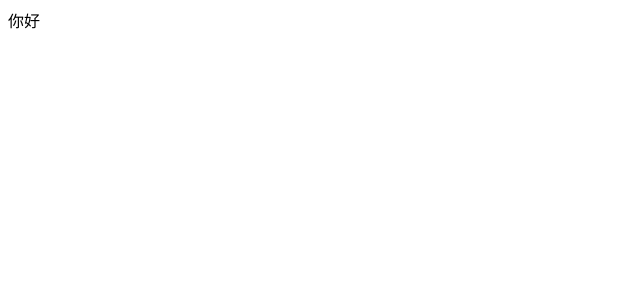
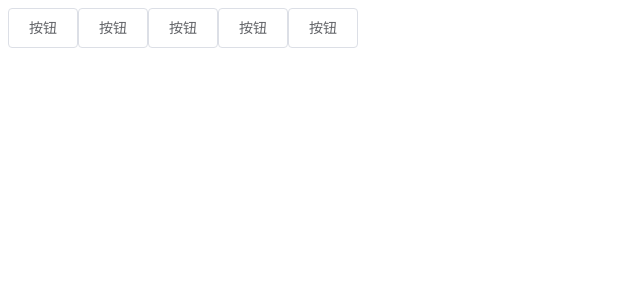
Before and after one commit to JunhaoAlexJiang/alex-ui, a Vue app: page / in a window 1280 px wide. Shown: the top 300 px of the page, without its empty margins (0-640 px from the left). Built offline with nearby package versions, Linux system fonts and the light colour scheme.

Commit message:
button组件的基础样式

```diff
--- a/src/App.vue
+++ b/src/App.vue
@@ -1,5 +1,13 @@
 <template>
-  <div id="app">你好</div>
+  <div id="app">
+    <div class="row">
+      <al-button>按钮</al-button>
+      <al-button>按钮</al-button>
+      <al-button>按钮</al-button>
+      <al-button>按钮</al-button>
+      <al-button>按钮</al-button>
+    </div>
+  </div>
 </template>
 
 <script>
--- /dev/null
+++ b/src/components/button.vue
@@ -0,0 +1,45 @@
+<template>
+  <button class="al-button">
+    <span><slot /></span>
+  </button>
+</template>
+
+<script>
+export default {
+  name: "alButton",
+};
+</script>
+
+<style lang="scss" scoped>
+//基础样式
+.al-button {
+  display: inline-block;
+  line-height: 1;
+  white-space: nowrap;
+  cursor: pointer;
+  background: #ffffff;
+  border: 1px solid #dcdfe6;
+  color: #606266;
+  -webkit-appearance: none;
+  text-align: center;
+  box-sizing: border-box;
+  outline: none;
+  margin: 0;
+  transition: 0.1s;
+  font-weight: 500;
+  //禁止元素的文字被选中
+  -moz-user-select: none;
+  -webkit-user-select: none;
+  -moz-user-select: none;
+  -ms-user-select: none;
+  padding: 12px 20px;
+  font-size: 14px;
+  border-radius: 4px;
+  &:hover,
+  &:focus {
+    color: #409eff;
+    border-color: #c6e2ff;
+    background-color: #ecf5ff;
+  }
+}
+</style>
--- a/src/main.js
+++ b/src/main.js
@@ -1,8 +1,10 @@
 import Vue from "vue";
 import App from "./App.vue";
 import store from "./store";
+import alButton from "@/components/button.vue";
 
 Vue.config.productionTip = false;
+Vue.component("alButton", alButton);
 
 new Vue({
   store,
```
